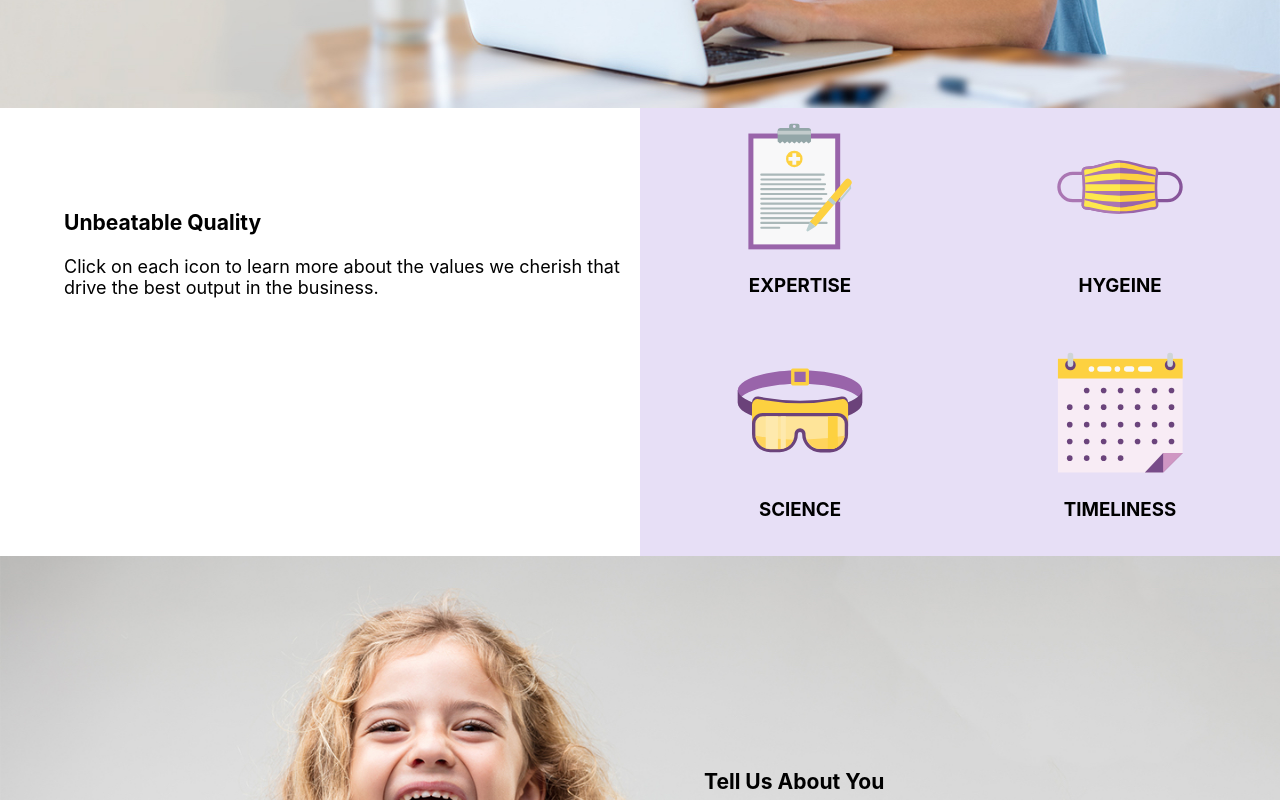
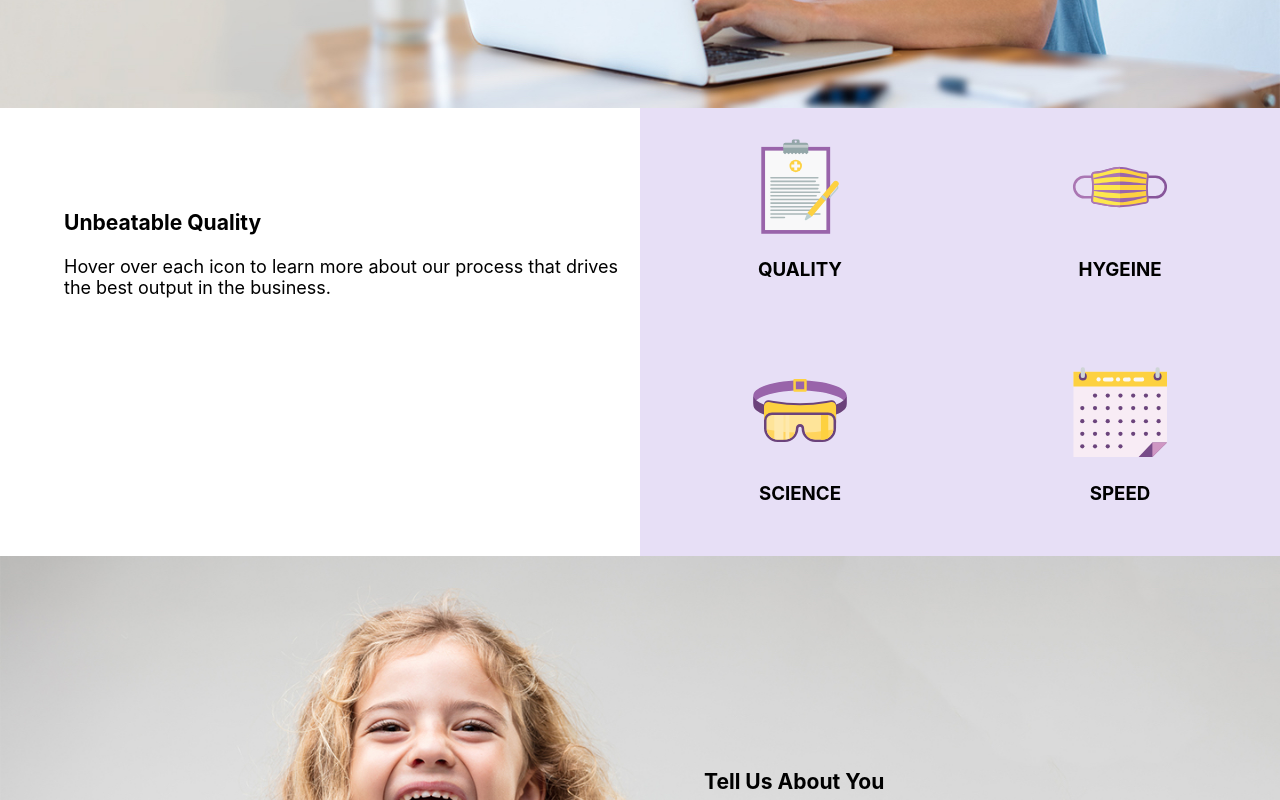
Before and after one commit to timdobranski/atelier-design, a React (Create React App) app: page / in a window 1280 px wide. Shown: the part 1560-2360 px from the top of the page. Built offline with nearby package versions, Linux system fonts and the light colour scheme.

Commit message:
Added features paragraphs on icon hover

```diff
--- a/src/components/Features/Features.jsx
+++ b/src/components/Features/Features.jsx
@@ -4,40 +4,54 @@ import expertise from '../../assets/icons/home-expertise.svg';
 import lab from '../../assets/icons/home-lab.svg';
 import '../../index.css';
 import './features.css';
+import { useState } from 'react';
 
 function Features() {
+  const [hoveredIcon, setHoveredIcon] = useState(null);
+
+  const paragraphs = {
+    QUALITY: `At Rooster Grin, we source only the finest, artisanal pixels for our websites. Each byte is hand-picked, aged to perfection, and carefully assembled by our team of master web-carpenters. Trust us, our HTML nails are so strong, not even a virtual earthquake could shake your website\'s foundation!`,
+    HYGEINE: `All Rooster Grin websites are built in state-of-the-art labs and overseen by NASA scientist doctors. Our developers don full hazmat suits to ensure not a single bug contaminates your site. We even give each line of code a thorough scrubbing with organic, gluten-free sanitizer, so your website is served up 100% germ-free!`,
+    SCIENCE: `At our lab—uh, I mean, office—we've cracked the atomic structure of the perfect website. Using the Large Hadron Collider of coding, we collide CSS molecules and JavaScript atoms at near-light speeds to create websites with unparalleled stability. It's not just web development; it's particle physics! Every webpage we build is like a stable isotope, except instead of decaying over time, it just keeps getting better!`,
+    SPEED: `Our developers are so fast, they finish coding before their coffee gets cold! They're like coding ninjas, swooping in and deploying websites faster than you can say "JavaScript." We've got a production line so streamlined, even our algorithms have algorithms!"`
+  };
+
   return (
       <div className="row-4">
         <div className="features-grid">
           <div className="features-left">
             <div className='features-content-container'>
               <h3 >Unbeatable Quality</h3>
-              <p>Click on each icon to learn more about the values we cherish that drive the best output in the business.</p>
+              <p>Hover over each icon to learn more about our process that drives the best output in the business.</p>
+              {hoveredIcon && <p className='feature-paragraph'>{paragraphs[hoveredIcon]}</p>}
             </div>
           </div>
           <div className="features-right">
             <div className='features-icons-grid'>
-              <div className='icon'>
-                <img src={expertise} alt="hero" />
-                <h3>EXPERTISE</h3>
+              <div className='icon'
+                onMouseEnter={() => setHoveredIcon('QUALITY')}
+                onMouseLeave={() => setHoveredIcon(null)}>
+                <img src={expertise} alt="quality" />
+                <h3>QUALITY</h3>
               </div>
-              <div className='icon'>
-                <img src={hygeine} alt="hero" />
+              <div className='icon'
+                onMouseEnter={() => setHoveredIcon('HYGEINE')}
+                onMouseLeave={() => setHoveredIcon(null)}>
+                <img src={hygeine} alt="hygeine" />
                 <h3>HYGEINE</h3>
               </div>
-              <div className='icon'>
-                <img src={lab} alt="hero" />
+              <div className='icon'
+              onMouseEnter={() => setHoveredIcon('SCIENCE')}
+                onMouseLeave={() => setHoveredIcon(null)}>
+                <img src={lab} alt="science" />
                 <h3>SCIENCE</h3>
               </div>
-              <div className='icon'>
-                <img src={retention} alt="hero" />
-                <h3>TIMELINESS</h3>
+              <div className='icon'
+                onMouseEnter={() => setHoveredIcon('SPEED')}
+                onMouseLeave={() => setHoveredIcon(null)}>
+                <img src={retention} alt="speed" />
+                <h3>SPEED</h3>
               </div>
-
-
-              {/* <img className="icon" src={hygeine} alt="hero" />
-              <img className="icon" src={lab} alt="hero" />
-              <img className="icon" src={retention} alt="hero" /> */}
             </div>
           </div>
         </div>
--- a/src/components/Features/features.css
+++ b/src/components/Features/features.css
@@ -32,8 +32,14 @@
 
 }
 .icon {
-  width: 40%;
+  width: 30%;
   margin: auto;
   text-align: center;
+}
+.icon:hover {
+  transform: scale(1.3);
+}
+
+.feature-paragraph {
 
 }
```
